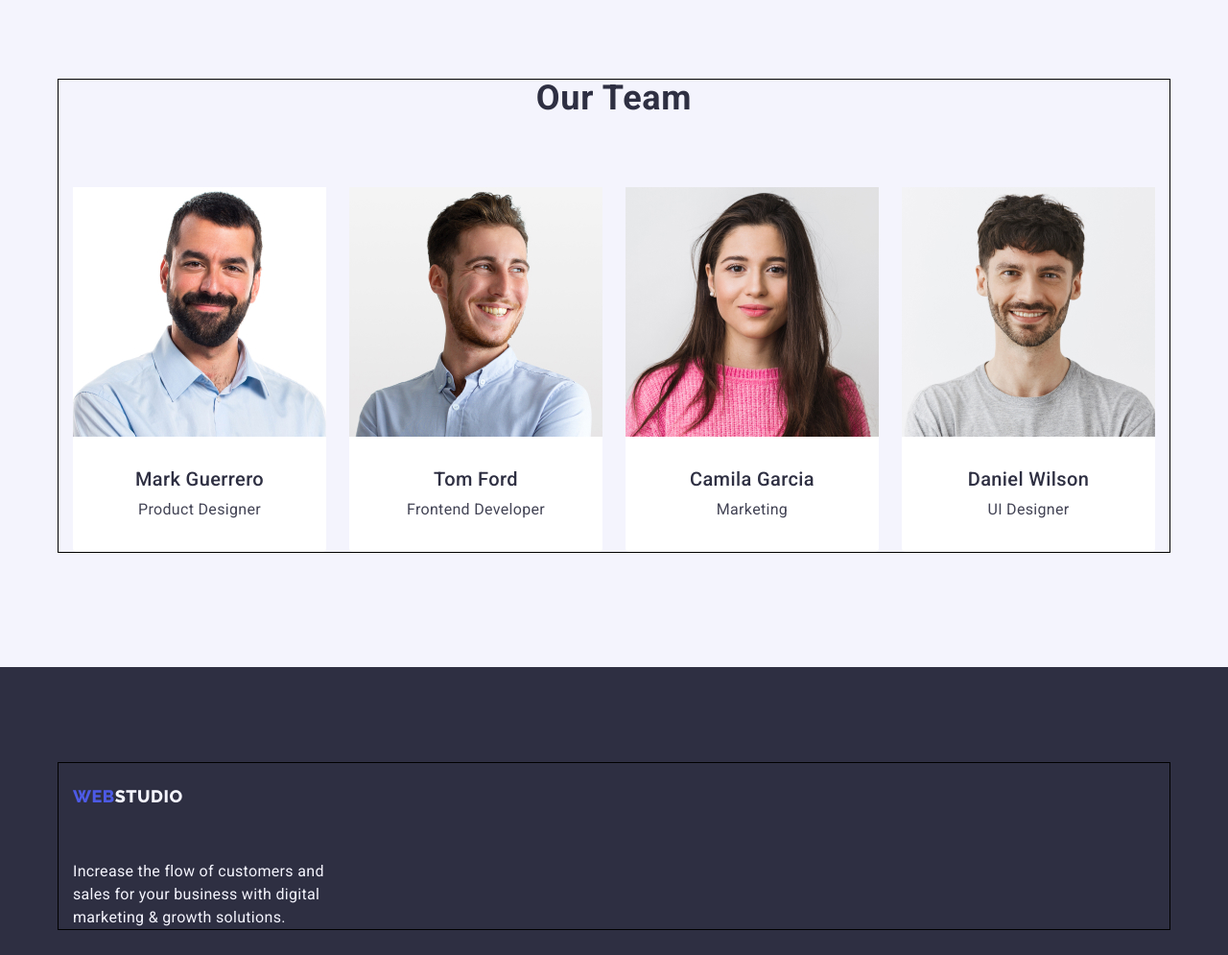
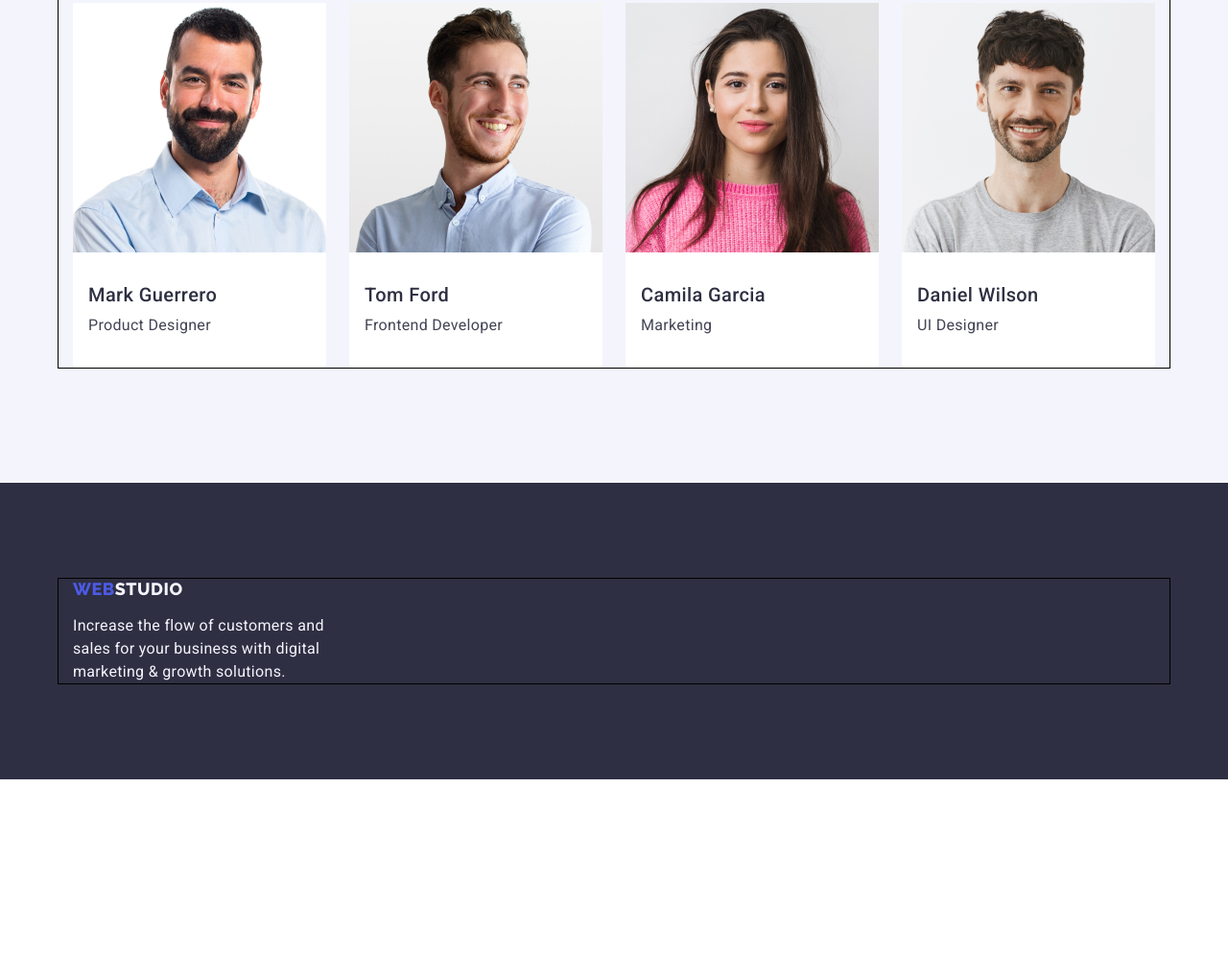
Before and after one commit to Maksym-Kotsiupak/goit-markup-hw-03, a plain HTML site: page index.html in a window 1280 px wide. Shown: the part 1802-2797 px from the top of the page at 96% size. After the commit the page ends 2614 px from the top, so only its background shows below. Drawn offline with nearby package versions, Linux system fonts and the light colour scheme.

Commit message:
flexxxxx

```diff
--- a/css/style.css
+++ b/css/style.css
@@ -187,7 +187,7 @@ color: var(--accent-color);
         letter-spacing: 0.02em;
         margin-top: 0;
         margin-bottom: 0;
-        text-align: center;
+        text-align: left;
 }
 
 /* sectio 2 */
@@ -201,16 +201,16 @@ color: var(--accent-color);
     width: calc((100% - 72px) / 4)
 
 }
-.one{
+/* .one{
     padding: 120px 0;
-}
+} */
 
 
 
 
 /* sectio 3 */
 .two{
-    margin-bottom: 72px;
+    /* margin-bottom: 72px; */
     padding-bottom: 120px;
 }
 .section-two{
@@ -382,7 +382,7 @@ align-items: center;
     color: var(--title-text-color);
     margin-top: 0;
     margin-bottom: 8px;
-    text-align: center;
+    text-align: left;
 }
 
 
@@ -467,10 +467,13 @@ align-items: center;
 .down{
     display: inline-block;
     margin-bottom: 16px;
+    padding: 0;
 }
 .foot-text{
     width: 264px;
     text-align: left;
+    margin: 0;
+    padding: 0;
 }
 
 
```
